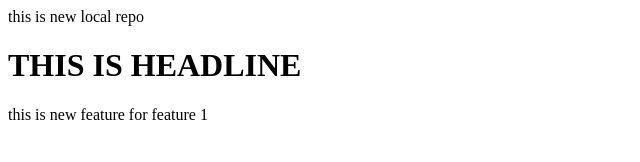
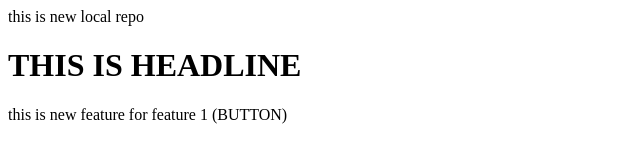
Before and after one commit to abhijeetsawant-lab/localrepo, a plain HTML site: page index.html in a window 1280 px wide. Shown: the full height of the page, 0-640 px from the left. Drawn offline with Linux system fonts and the light colour scheme.

Commit message:
button added

```diff
--- a/index.html
+++ b/index.html
@@ -6,5 +6,5 @@
 </h1>
 
 <p>
-    this is new feature for feature 1
+    this is new feature for feature 1 (BUTTON)
 </p>
```
